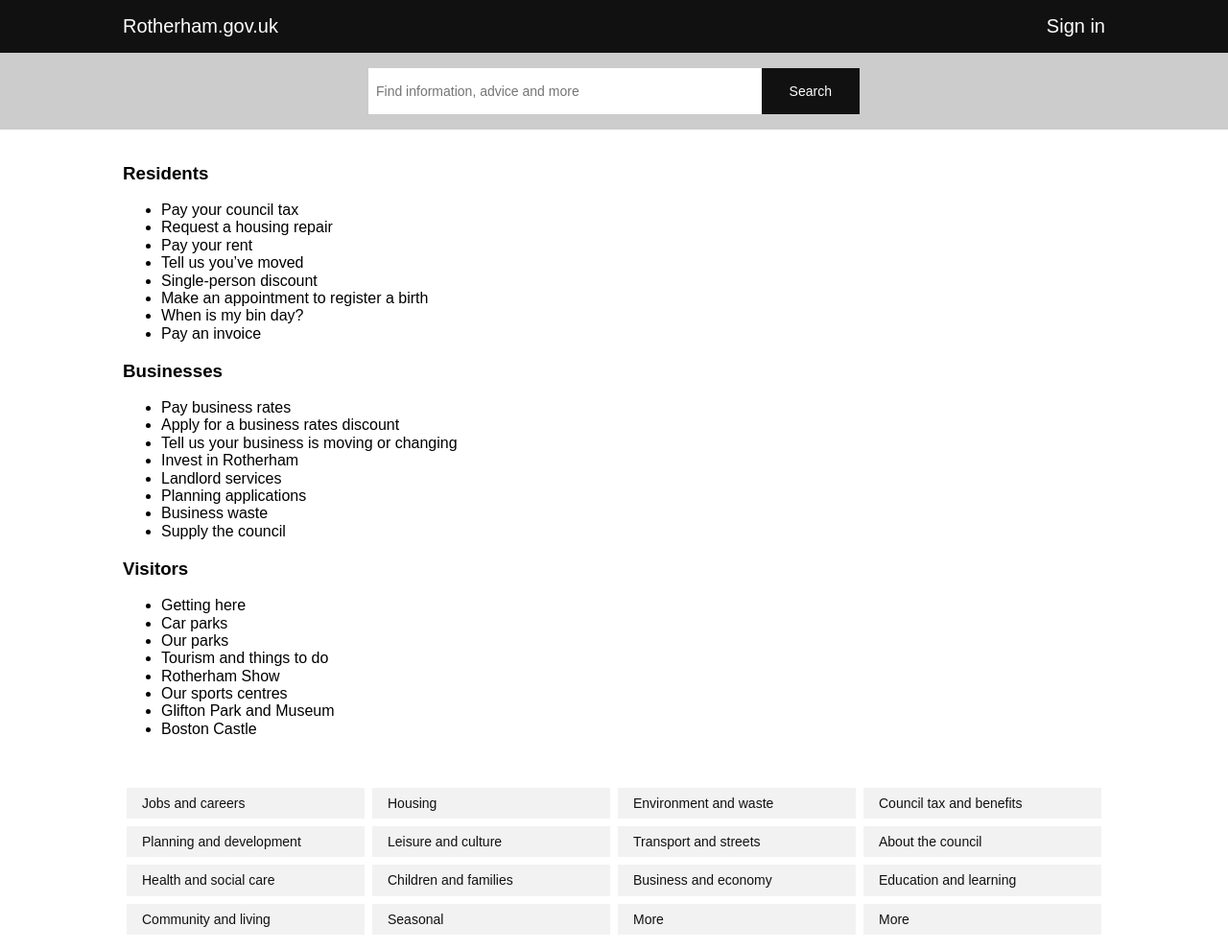
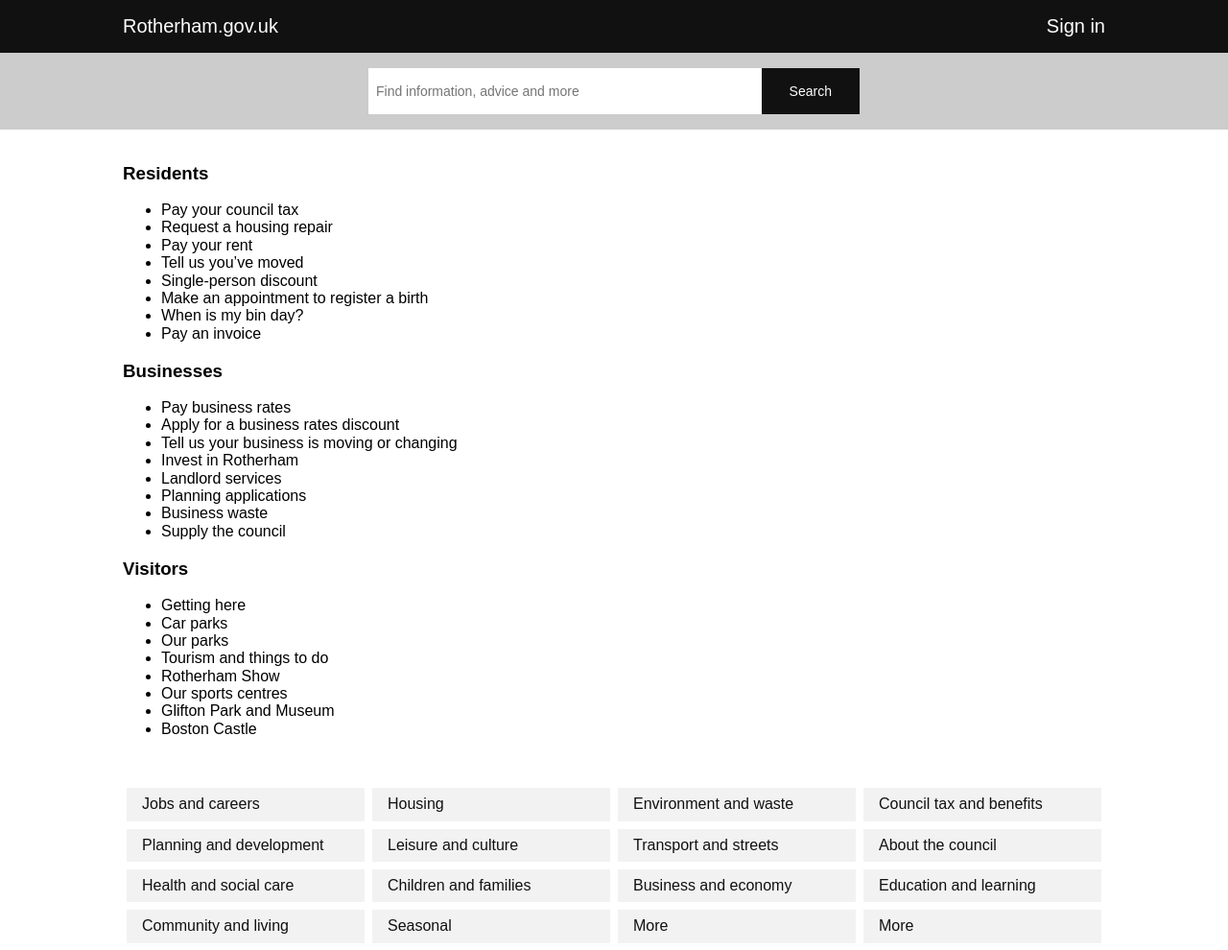
Before and after one commit to jnkly/rmbc-dev, a Jekyll site: the page built from index.md, in a window 1280 px wide. Shown: the top 990 px of the page at 96% size. Built offline with Jekyll 4.4.1, drawn with Linux system fonts in a browser that asks for light colours; grey boxes are pictures that could not be loaded.

Commit message:
Update services.html

```diff
--- a/_includes/services.html
+++ b/_includes/services.html
@@ -1,58 +1,58 @@
 <section class="pa3">
       <div class="cf mw8 center">
         <div class="fl w-100 w-50-m w-25-l">
-          <a class="db bg-black-05 ph3 pv2 f6 near-black no-underline hover dim ma1" href="{{site.baseurl}}/jobs">Jobs and careers</a>
+          <a class="db bg-black-05 ph3 pv2 f6 f5-m f5-l near-black no-underline hover dim ma1" href="{{site.baseurl}}/jobs">Jobs and careers</a>
         </div>
         <div class="fl w-100 w-50-m w-25-l">
-          <a class="db bg-black-05 ph3 pv2 f6 near-black no-underline hover dim ma1" href="{{site.baseurl}}/housing">Housing</a>
+          <a class="db bg-black-05 ph3 pv2 f6 f5-m f5-l near-black no-underline hover dim ma1" href="{{site.baseurl}}/housing">Housing</a>
         </div>
         <div class="fl w-100 w-50-m w-25-l">
-          <a class="db bg-black-05 ph3 pv2 f6 near-black no-underline hover dim ma1" href="{{site.baseurl}}/environment">Environment and waste</a>
+          <a class="db bg-black-05 ph3 pv2 f6 f5-m f5-l near-black no-underline hover dim ma1" href="{{site.baseurl}}/environment">Environment and waste</a>
         </div>
         <div class="fl w-100 w-50-m w-25-l">
-          <a class="db bg-black-05 ph3 pv2 f6 near-black no-underline hover dim ma1" href="{{site.baseurl}}/benefits">Council tax and benefits</a>
+          <a class="db bg-black-05 ph3 pv2 f6 f5-m f5-l near-black no-underline hover dim ma1" href="{{site.baseurl}}/benefits">Council tax and benefits</a>
         </div>
       </div>
       <div class="cf mw8 center">
         <div class="fl w-100 w-50-m w-25-l">
-          <a class="db bg-black-05 ph3 pv2 f6 near-black no-underline hover dim ma1" href="{{site.baseurl}}/planning">Planning and development</a>
+          <a class="db bg-black-05 ph3 pv2 f6 f5-m f5-l near-black no-underline hover dim ma1" href="{{site.baseurl}}/planning">Planning and development</a>
         </div>
         <div class="fl w-100 w-50-m w-25-l">
-          <a class="db bg-black-05 ph3 pv2 f6 near-black no-underline hover dim ma1" href="{{site.baseurl}}/leisure">Leisure and culture</a>
+          <a class="db bg-black-05 ph3 pv2 f6 f5-m f5-l near-black no-underline hover dim ma1" href="{{site.baseurl}}/leisure">Leisure and culture</a>
         </div>
         <div class="fl w-100 w-50-m w-25-l">
-          <a class="db bg-black-05 ph3 pv2 f6 near-black no-underline hover dim ma1" href="{{site.baseurl}}/transport">Transport and streets</a>
+          <a class="db bg-black-05 ph3 pv2 f6 f5-m f5-l near-black no-underline hover dim ma1" href="{{site.baseurl}}/transport">Transport and streets</a>
         </div>
         <div class="fl w-100 w-50-m w-25-l">
-          <a class="db bg-black-05 ph3 pv2 f6 near-black no-underline hover dim ma1" href="{{site.baseurl}}/council">About the council</a>
+          <a class="db bg-black-05 ph3 pv2 f6 f5-m f5-l near-black no-underline hover dim ma1" href="{{site.baseurl}}/council">About the council</a>
         </div>
       </div>
       <div class="cf mw8 center">
         <div class="fl w-100 w-50-m w-25-l">
-          <a class="db bg-black-05 ph3 pv2 f6 near-black no-underline hover dim ma1" href="{{site.baseurl}}/social-care">Health and social care</a>
+          <a class="db bg-black-05 ph3 pv2 f6 f5-m f5-l near-black no-underline hover dim ma1" href="{{site.baseurl}}/social-care">Health and social care</a>
         </div>
         <div class="fl w-100 w-50-m w-25-l">
-          <a class="db bg-black-05 ph3 pv2 f6 near-black no-underline hover dim ma1" href="{{site.baseurl}}/children">Children and families</a>
+          <a class="db bg-black-05 ph3 pv2 f6 f5-m f5-l near-black no-underline hover dim ma1" href="{{site.baseurl}}/children">Children and families</a>
         </div>
         <div class="fl w-100 w-50-m w-25-l">
-          <a class="db bg-black-05 ph3 pv2 f6 near-black no-underline hover dim ma1" href="{{site.baseurl}}/business">Business and economy</a>
+          <a class="db bg-black-05 ph3 pv2 f6 f5-m f5-l near-black no-underline hover dim ma1" href="{{site.baseurl}}/business">Business and economy</a>
         </div>
         <div class="fl w-100 w-50-m w-25-l">
-          <a class="db bg-black-05 ph3 pv2 f6 near-black no-underline hover dim ma1" href="{{site.baseurl}}/education">Education and learning</a>
+          <a class="db bg-black-05 ph3 pv2 f6 f5-m f5-l near-black no-underline hover dim ma1" href="{{site.baseurl}}/education">Education and learning</a>
         </div>
       </div>
       <div class="cf mw8 center">
         <div class="fl w-100 w-50-m w-25-l">
-          <a class="db bg-black-05 ph3 pv2 f6 near-black no-underline hover dim ma1" href="{{site.baseurl}}/community">Community and living</a>
+          <a class="db bg-black-05 ph3 pv2 f6 f5-m f5-l near-black no-underline hover dim ma1" href="{{site.baseurl}}/community">Community and living</a>
         </div>
         <div class="fl w-100 w-50-m w-25-l">
-          <a class="db bg-black-05 ph3 pv2 f6 near-black no-underline hover dim ma1" href="{{site.baseurl}}/seasonal">Seasonal</a>
+          <a class="db bg-black-05 ph3 pv2 f6 f5-m f5-l near-black no-underline hover dim ma1" href="{{site.baseurl}}/seasonal">Seasonal</a>
         </div>
         <div class="fl w-100 w-50-m w-25-l">
-          <a class="db bg-black-05 ph3 pv2 f6 near-black no-underline hover dim ma1" href="{{site.baseurl}}/more">More</a>
+          <a class="db bg-black-05 ph3 pv2 f6 f5-m f5-l near-black no-underline hover dim ma1" href="{{site.baseurl}}/more">More</a>
         </div>
         <div class="fl w-100 w-50-m w-25-l">
-          <a class="db bg-black-05 ph3 pv2 f6 near-black no-underline hover dim ma1" href="{{site.baseurl}}/more">More</a>
+          <a class="db bg-black-05 ph3 pv2 f6 f5-m f5-l near-black no-underline hover dim ma1" href="{{site.baseurl}}/more">More</a>
         </div>
       </div>
     </section>
```
